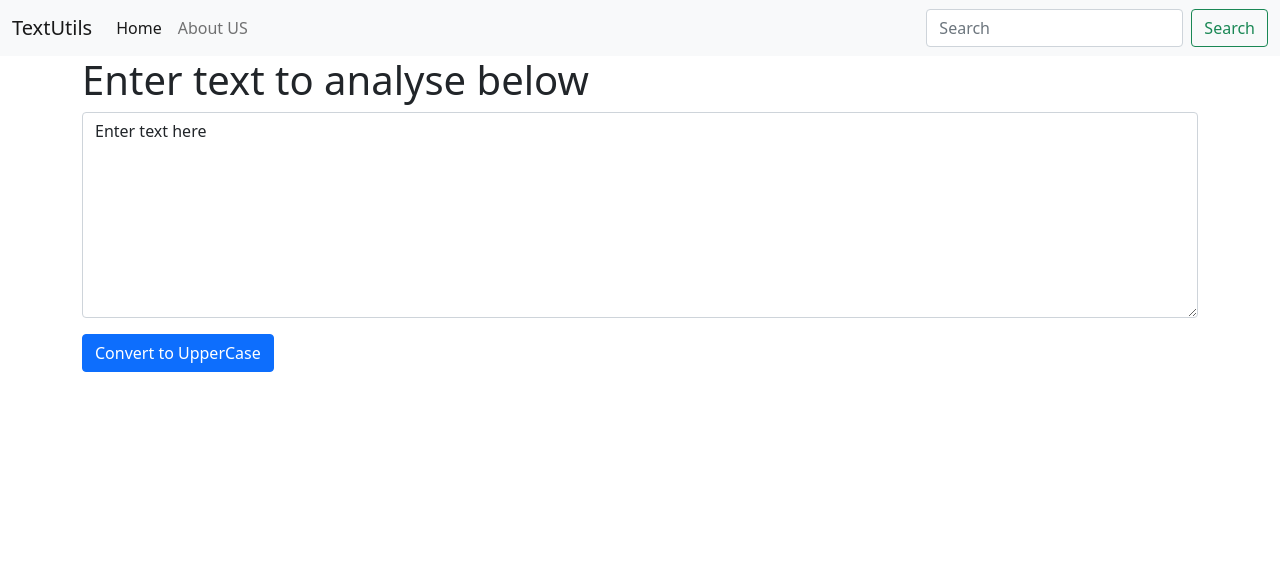
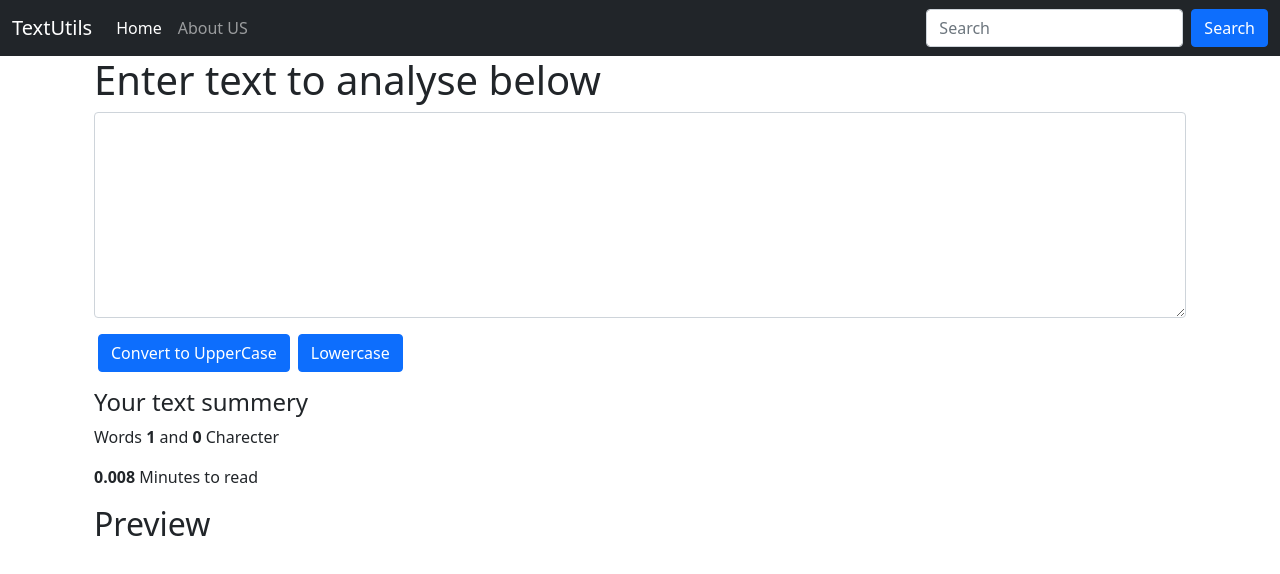
Before and after one commit to gulhaneaj007/Textutils, a React (Create React App) app: page / in a window 1280 px wide. Shown: the top 574 px of the page. Built offline with nearby package versions, Linux system fonts and the light colour scheme.

Commit message:
Adding more Logic to TextUtils | Complete React Course in Hindi #8

```diff
--- a/src/components/Navbar.js
+++ b/src/components/Navbar.js
@@ -4,7 +4,7 @@ import PropTypes from 'prop-types'
 export default function Navbar(props) {
   return (
     <>
-        <nav className="navbar navbar-expand-lg navbar-light bg-light">
+        <nav className="navbar navbar-expand-lg navbar-dark bg-dark">
         <div className="container-fluid">
             <a className="navbar-brand" href="/">{props.title}</a>
             <button className="navbar-toggler" type="button" data-bs-toggle="collapse" data-bs-target="#navbarSupportedContent" aria-controls="navbarSupportedContent" aria-expanded="false" aria-label="Toggle navigation">
@@ -18,11 +18,10 @@ export default function Navbar(props) {
                 <li className="nav-item">
                 <a className="nav-link" href="/">{props.AboutText}</a>
                 </li>
-
             </ul>
             <form className="d-flex">
                 <input className="form-control me-2" type="search" placeholder="Search" aria-label="Search" />
-                <button className="btn btn-outline-success" type="submit">Search</button>
+                <button className="btn btn-primary" type="submit">Search</button>
             </form>
             </div>
         </div>
--- a/src/components/Textform.js
+++ b/src/components/Textform.js
@@ -1,7 +1,7 @@
 import React,{useState} from 'react'
 
 export default function Textform(props) {
-    const [text,setText]=useState('Enter text here')
+    const [text,setText]=useState('')
 
     const changeUPcase=()=>{
         // console.log("click")
@@ -9,22 +9,37 @@ export default function Textform(props) {
 
         setText(nextext )
     }
+    const changeLowercase=()=>{
+      // console.log("click")
+      let nextext=text.toLowerCase();
+
+      setText(nextext )
+  }
 
     const handleOnchange=(event)=>{
         // console.log("Done ")
         setText(event.target.value);
 
     }
-
     return (
       <>
-    <div>
+    <div className='container'>
         <h1>{props.heading}</h1>
         <div className="mb-3">
-        <textarea className="form-control" value={text} id="myBox" rows="8" onChange={handleOnchange}></textarea>
+          <textarea className="form-control" value={text} id="myBox" rows="8" onChange={handleOnchange}></textarea>
         </div>
-        <button type="button" className="btn btn-primary" onClick={changeUPcase}>Convert to UpperCase</button>
+        <button type="button" className="btn btn-primary mx-1" onClick={changeUPcase}>Convert to UpperCase</button>
+        <button type="button" className="btn btn-primary mx-1" onClick={changeLowercase}>Lowercase</button>
+
     </div>
+    <div class="container my-3">
+      <h4>Your text summery</h4>
+      <p>Words <b>{text.split(" ").length}</b> and <b>{text.length}</b> Charecter</p>
+      <p><b>{0.008* text.split(" ").length}</b> Minutes to read</p>
+      <h2>Preview</h2>
+      <p>{text}</p>
+    </div>
+
     </>
   )
 }
```
